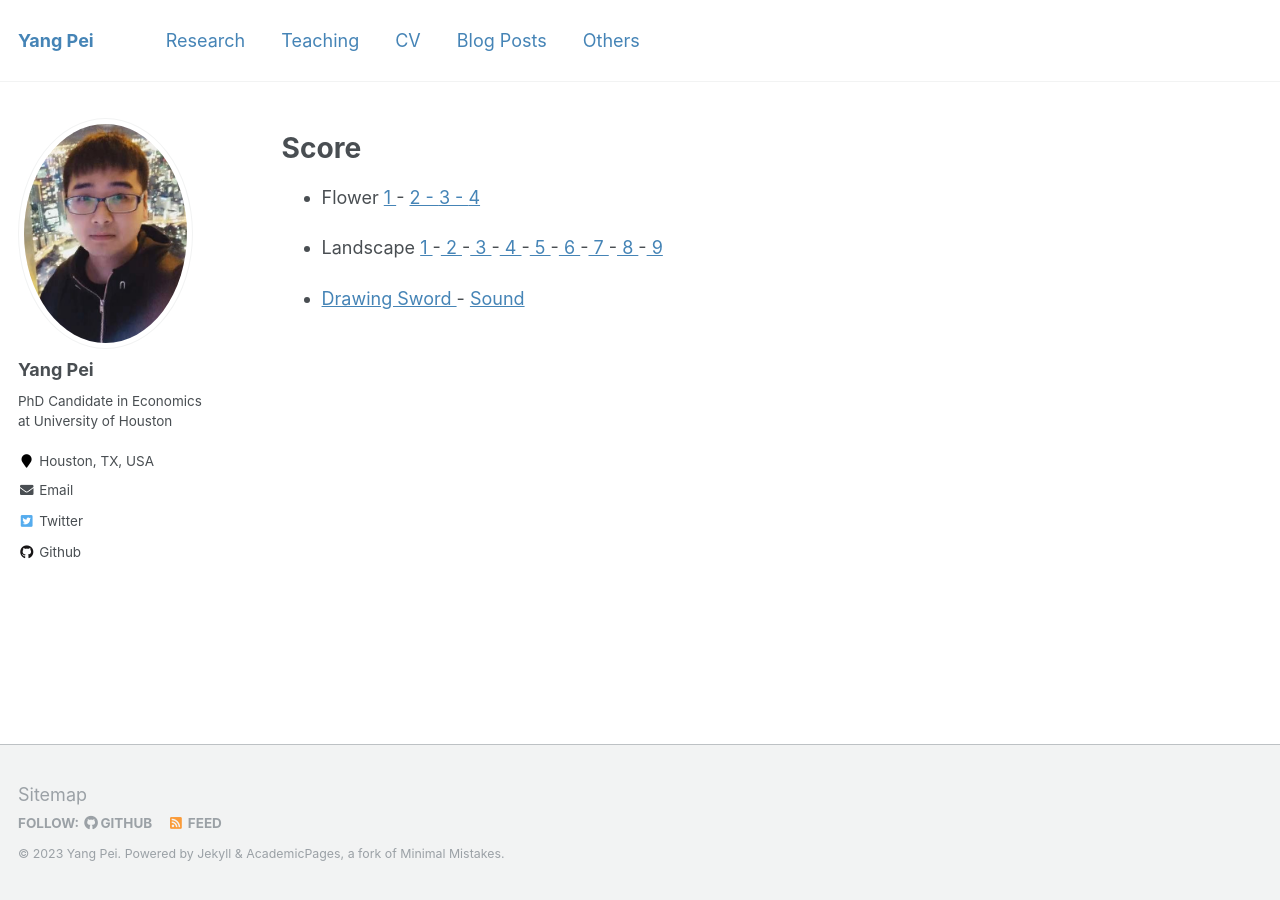
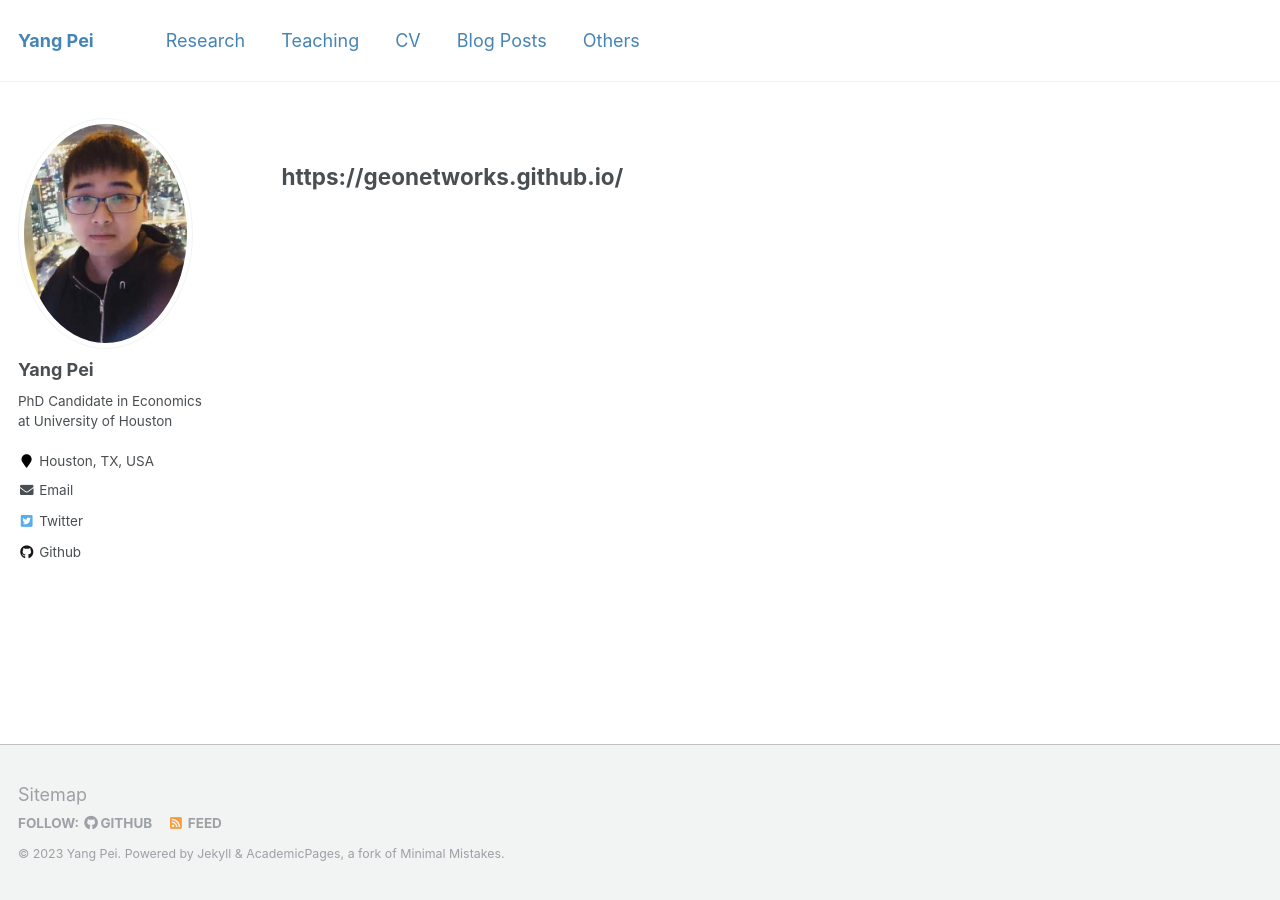
Before and after one commit to ypei1/ypei1.github.io, a Jekyll site: the page built from _pages/others.md, in a window 1280 px wide. Built offline with Jekyll 4.4.1, drawn with Linux system fonts in a browser that asks for light colours.

Commit message:
Update others.md

```diff
--- a/_pages/others.md
+++ b/_pages/others.md
@@ -4,12 +4,8 @@ title: ""
 permalink: others/
 author_profile: true
 ---
-# Score
-- Flower <a href="/files/Flower/1.png"> 1  </a>   - <a href="/files/Flower/2.png"> 2 - <a href="/files/Flower/3.png"> 3 - <a href="/files/Flower/3.png"> 4
+## https://geonetworks.github.io/
 
-- Landscape <a href="/files/Landscape/1.png"> 1 </a> -<a href="/files/Landscape/2.png"> 2 </a> -<a href="/files/Landscape/2.png"> 3 </a> -<a href="/files/Landscape/4.png"> 4 </a> -<a href="/files/Landscape/5.png"> 5 </a> -<a href="/files/Landscape/6.png"> 6 </a> -<a href="/files/Landscape/7.png"> 7 </a> -<a href="/files/Landscape/8.png"> 8 </a> -<a href="/files/Landscape/9.png"> 9 </a>
-
- - <a href="/files/liangjian_guitar.pdf"> Drawing Sword </a>  - [Sound](https://ypei1.github.io/files/liangjian.mp3)
 
 
 <!--
```
Also changed, not shown: other parts of _pages/others.md (+6 -0 lines).
